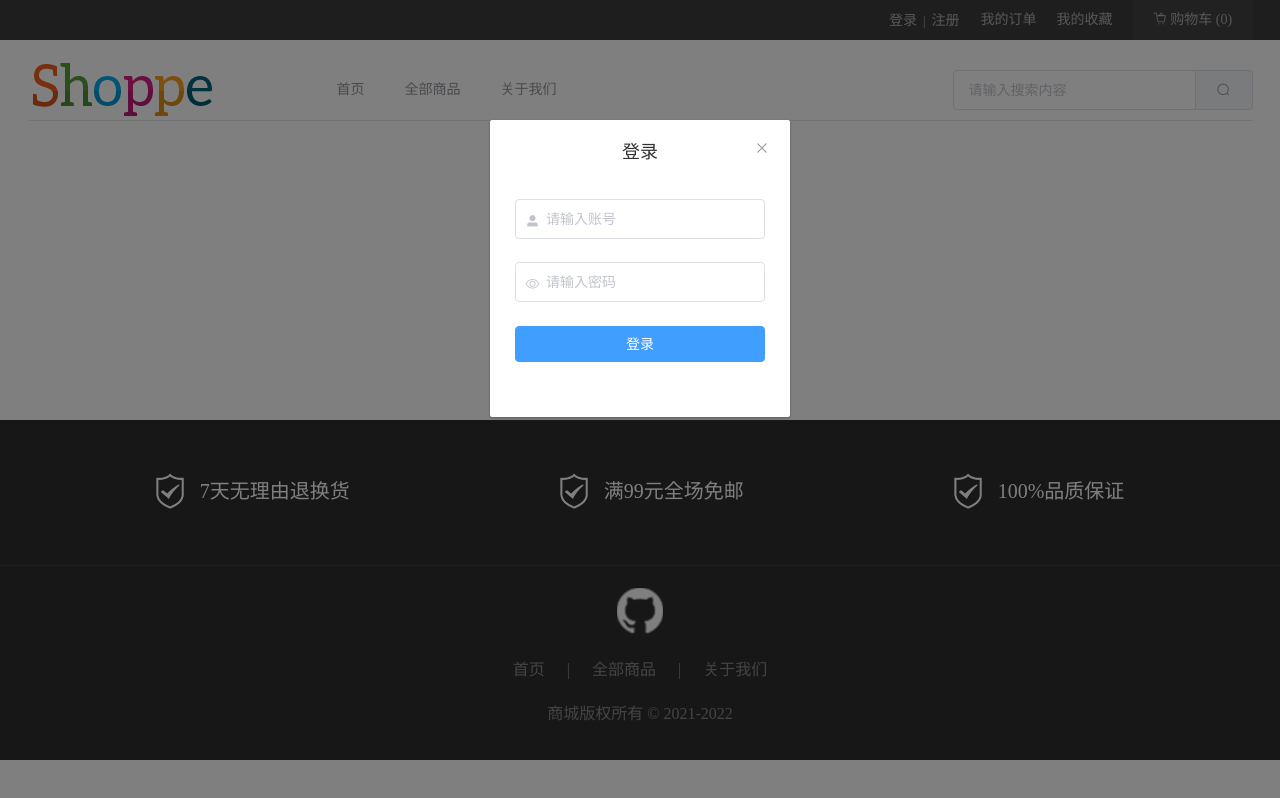
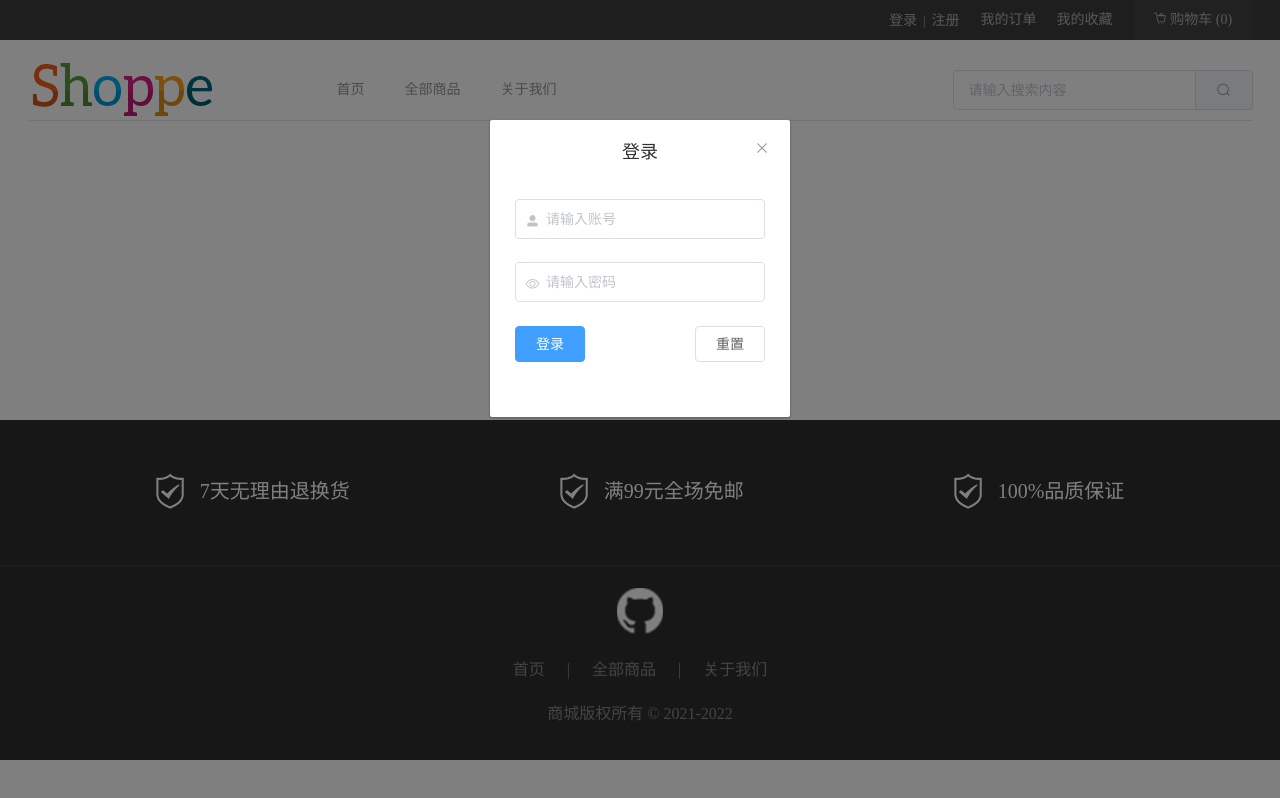
Before and after one commit to Jie-Rui/OnlineShopping, a Vue app in the folder online-store/: page /#/error in a window 1280 px wide. Both pictures are taken after a click on the button "登录". Built offline with nearby package versions, Linux system fonts and the light colour scheme.

Commit message:
update MyLogin

```diff
--- a/online-store/src/components/MyLogin.vue
+++ b/online-store/src/components/MyLogin.vue
@@ -35,10 +35,13 @@
 					<el-button
 						size="medium"
 						type="primary"
+            style="margin-right: 100px"
 						@click="Login"
-						style="width: 100%"
 						>登录</el-button
 					>
+          <el-button
+          size="medium"
+          @click="resetForm('ruleForm')">重置</el-button>
 				</el-form-item>
 			</el-form>
 		</el-dialog>
@@ -105,6 +108,9 @@ export default {
 		},
 	},
 	methods: {
+    resetForm(formName) {
+        this.$refs[formName].resetFields();
+      },
 		handleClose(done) {
 			this.$confirm("确认关闭？")
 				.then((_) => {
```
